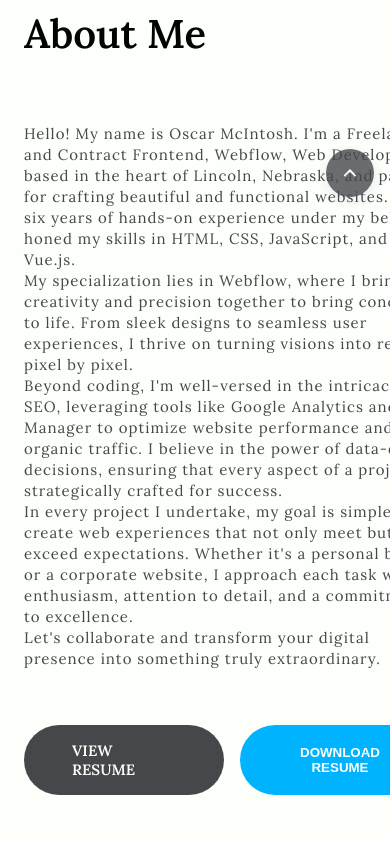
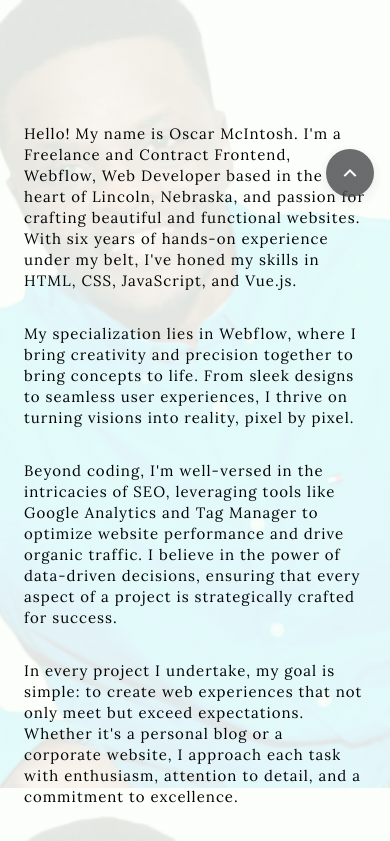
Before and after one commit to oscar-mcintosh/webflow_portfolio, a Nuxt app: page / in a window 390 px wide. Shown: the part 900-1741 px from the top of the page. Built offline with nearby package versions, Linux system fonts and the light colour scheme.

Commit message:
animation update

```diff
--- a/assets/css/main.css
+++ b/assets/css/main.css
@@ -646,6 +646,15 @@ body.dark-theme {
 
 
 /*=============== About ===============*/
+.about {
+  position: relative;
+  background: linear-gradient(rgba(0, 0, 0, 0.7), rgba(0, 0, 0, 0.7)),
+              url("~/assets/images/portfolio_pic.webp") center center no-repeat;
+  background-size: cover;
+  background-attachment: fixed;
+  color: #fff;
+}
+
 .about__description{
   margin-bottom: 2rem;
 }
--- a/assets/css/styles.css
+++ b/assets/css/styles.css
@@ -167,8 +167,9 @@ button{
     display: flex;
     align-items: center;
     justify-content: center;
-    width: 200px;
+    min-width: 200px;
     padding: 1rem 3rem;
+    text-align: center;
     /* box-shadow: var(--box-shadow-inset); */
     background-color: var(--text-color);
     /* border: 1px solid var(--text-color); */
@@ -414,7 +415,39 @@ body.dark-theme {
   }
 
 
-  /*=============== SKILLS ===============*/
+  /*=============== ABOUT ===============*/
+.about {
+  position: relative;
+  background: linear-gradient(hsla(100, 100%, 99%, 0.9), hsla(100, 100%, 99%, 0.9)),
+              url("~/assets/images/portfolio_pic.webp") center center no-repeat;
+  background-size: cover;
+  background-attachment: fixed;
+  color: var(--title-color);
+}
+
+/* Dark theme override for about section */
+.dark-theme .about {
+  background: linear-gradient(rgba(0, 0, 0, 0.85), rgba(0, 0, 0, 0.85)),
+              url("~/assets/images/portfolio_pic.webp") center center no-repeat;
+  background-size: cover;
+  background-attachment: fixed;
+  color: #fff;
+}
+
+.about__description{
+  margin-bottom: 2rem;
+}
+
+/*=============== CUSTOM LINK ===============*/
+.custom-link {
+  display: flex;
+  gap: 1rem;
+  margin-top: 2rem;
+}
+
+/* Small screens - display as block */
+
+/*=============== SKILLS ===============*/
 .skills__container{
     row-gap: 3.5rem;
 }
@@ -964,6 +997,8 @@ body.dark-theme {
     }
 
 
+
+
     .skills__container{
       justify-content: center;
     }
@@ -971,6 +1006,25 @@ body.dark-theme {
     .projects__container{
       grid-template-columns: 350px;
       justify-content: center;
+    }
+
+  }
+
+  @media screen and (max-width: 568px) {
+    .custom-link {
+      display: block;
+    }
+
+    .custom-link a {
+      display: flex;
+      text-align: center;
+      width: 100%;
+      margin-bottom: 1rem;
+    }
+
+    .button{
+      width: 100%;
+      text-align: center;
     }
 
   }
--- a/pages/index.vue
+++ b/pages/index.vue
@@ -437,6 +437,85 @@ onMounted(async () => {
     });
   });
 
+  // Scroll animations for skills content (same as filter-item animation)
+  const skillsContent = document.querySelectorAll(".skills__content");
+  skillsContent.forEach((item) => {
+    gsap.fromTo(
+      item,
+      {
+        opacity: 0,
+        y: 50,
+      },
+      {
+        opacity: 1,
+        y: 0,
+        duration: 0.8,
+        ease: "power2.out",
+        scrollTrigger: {
+          trigger: item,
+          start: "top 80%",
+          end: "bottom 20%",
+          toggleActions: "play none none reverse",
+          markers: false,
+        },
+      }
+    );
+  });
+
+  // Scroll animations for section titles and subtitles (same as filter-item animation)
+  const sectionTitles = document.querySelectorAll(
+    ".section__title, .section__subtitle"
+  );
+  sectionTitles.forEach((item) => {
+    gsap.fromTo(
+      item,
+      {
+        opacity: 0,
+        y: 50,
+      },
+      {
+        opacity: 1,
+        y: 0,
+        duration: 0.8,
+        ease: "power2.out",
+        scrollTrigger: {
+          trigger: item,
+          start: "top 80%",
+          end: "bottom 20%",
+          toggleActions: "play none none reverse",
+          markers: false,
+        },
+      }
+    );
+  });
+
+  // Scroll animations for projects filter navigation (same as filter-item animation)
+  const projectsFilterNav = document.querySelectorAll(
+    ".projects-gallery-filter-nav"
+  );
+  projectsFilterNav.forEach((item) => {
+    gsap.fromTo(
+      item,
+      {
+        opacity: 0,
+        y: 50,
+      },
+      {
+        opacity: 1,
+        y: 0,
+        duration: 0.8,
+        ease: "power2.out",
+        scrollTrigger: {
+          trigger: item,
+          start: "top 80%",
+          end: "bottom 20%",
+          toggleActions: "play none none reverse",
+          markers: false,
+        },
+      }
+    );
+  });
+
   // Special handling for intro section
   const introElements = document.querySelectorAll(".intro .wow");
   introElements.forEach((element, index) => {
@@ -530,11 +609,30 @@ article {
   opacity: 0;
 }
 
-.custom-link {
+/* Hide skills content initially for animation */
+.skills__content {
+  opacity: 0;
+  transform: translateY(50px);
+}
+
+/* Hide section titles and subtitles initially for animation */
+.section__title,
+.section__subtitle {
+  opacity: 0;
+  transform: translateY(50px);
+}
+
+/* Hide projects filter nav initially for animation */
+.projects-gallery-filter-nav {
+  opacity: 0;
+  transform: translateY(50px);
+}
+
+/* .custom-link {
   display: flex;
   gap: 1rem;
   margin-top: 2rem;
-}
+} */
 
 /* .button {
   display: inline-flex;
```
